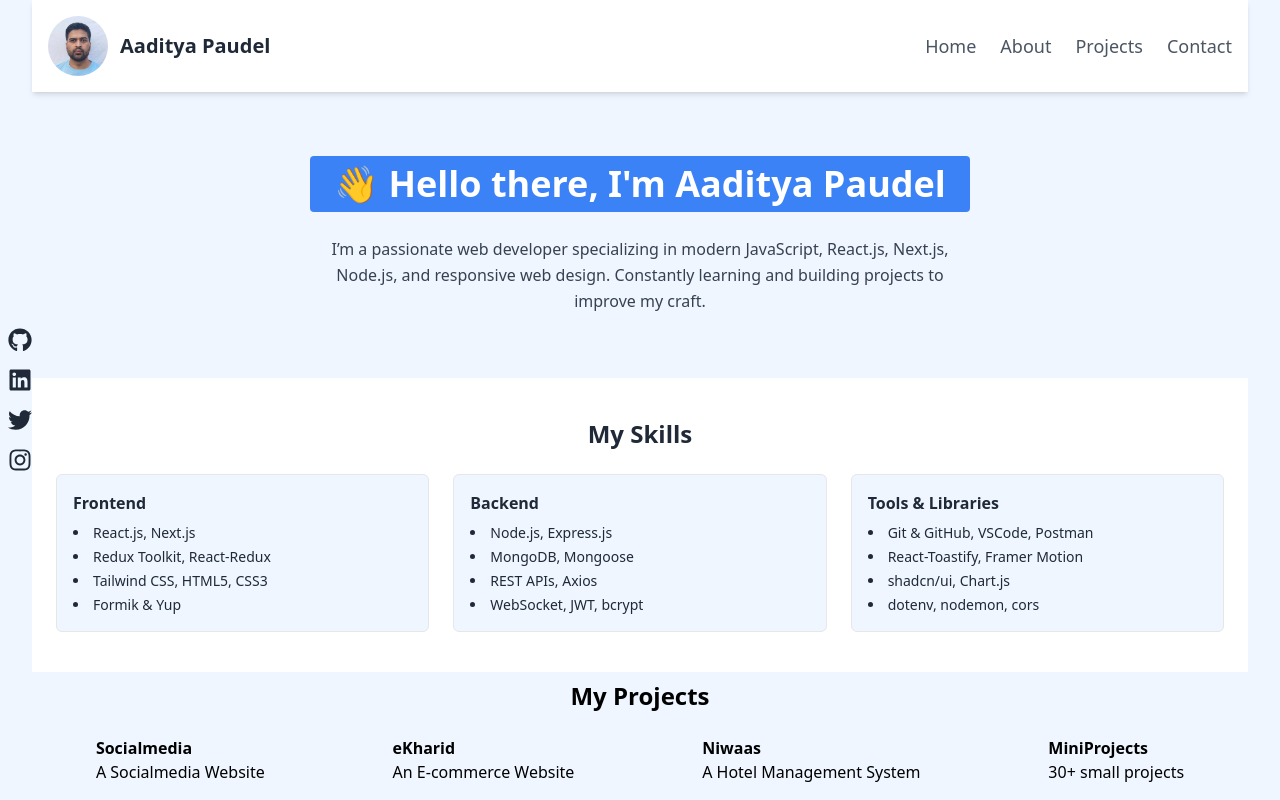
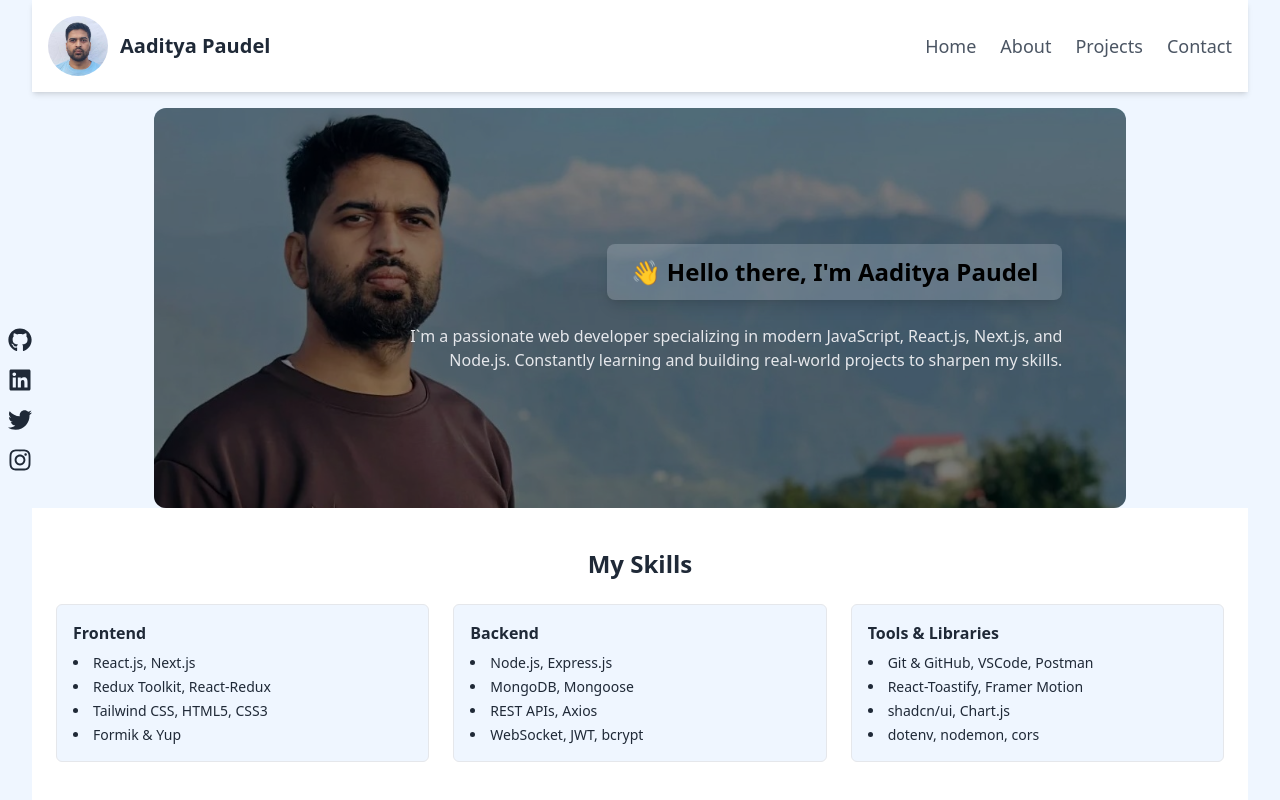
Before and after one commit to adityaspaudel/portfolio, a Next.js app in the folder client/: page / in a window 1280 px wide. Shown: the top 800 px of the page. Built offline with nearby package versions, Linux system fonts and the light colour scheme; no server answers.

Commit message:
cover image added

```diff
--- a/client/src/app/home/page.js
+++ b/client/src/app/home/page.js
@@ -101,6 +101,35 @@ export default function WelcomeHome() {
 					</a>
 				</nav>
 			</header>
+			<div className="w-full mt-4 flex justify-center">
+				<div className="relative h-[400px] w-[80%] rounded-xl overflow-hidden">
+					{/* Background Image */}
+					<img
+						src="/photoCover.jpg"
+						alt="Cover"
+						className="object-cover h-[600px] w-full"
+					/>
+
+					{/* Dark Overlay */}
+					<div className="absolute inset-0 bg-black/50" />
+
+					{/* Content */}
+					<section
+						id="home"
+						className="absolute inset-0 flex flex-col items-end justify-center text-right px-6 md:px-16"
+					>
+						<h1 className="text-xl md:text-2xl lg:text-2xl font-bold text-black bg-blue-50/20 px-6 py-3 rounded-lg shadow-lg">
+							{displayedText}
+						</h1>
+
+						<p className="mt-6 max-w-2xl text-gray-200 leading-relaxed text-sm md:text-base">
+							I`m a passionate web developer specializing in modern JavaScript,
+							React.js, Next.js, and Node.js. Constantly learning and building
+							real-world projects to sharpen my skills.
+						</p>
+					</section>
+				</div>
+			</div>
 
 			{/* Social Icons */}
 			<div
@@ -122,7 +151,7 @@ export default function WelcomeHome() {
 			</div>
 
 			{/* Hero Section */}
-			<section
+			{/* <section
 				className="flex flex-col justify-center items-center text-center py-16"
 				id="home"
 			>
@@ -130,11 +159,11 @@ export default function WelcomeHome() {
 					{displayedText}
 				</h2>
 				<p className="mt-6 max-w-2xl text-gray-700 leading-relaxed">
-					I’m a passionate web developer specializing in modern JavaScript,
+					I`m a passionate web developer specializing in modern JavaScript,
 					React.js, Next.js, Node.js, and responsive web design. Constantly
 					learning and building projects to improve my craft.
 				</p>
-			</section>
+			</section> */}
 
 			{/* Skills Section */}
 			<section className="px-6 py-10 bg-white">
```
Also changed, not shown: client/public/photoCover.jpg (added).
